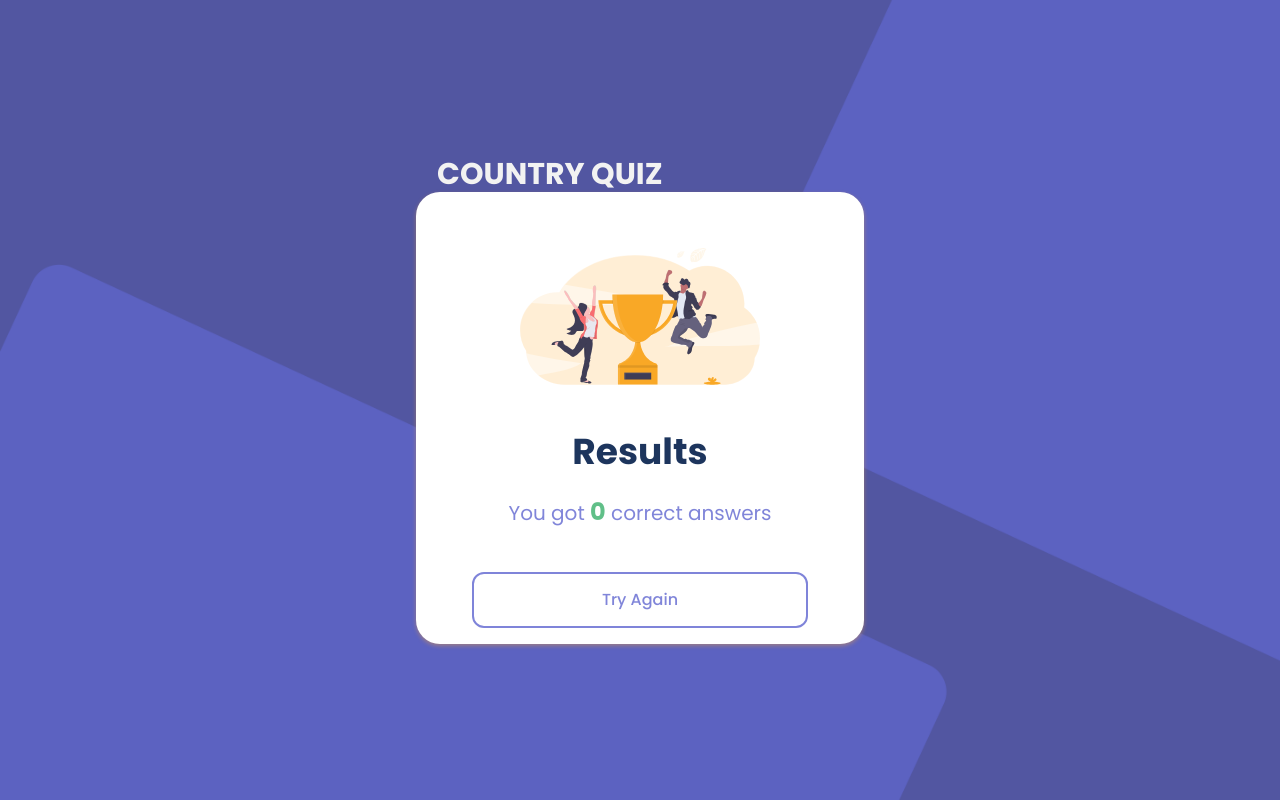
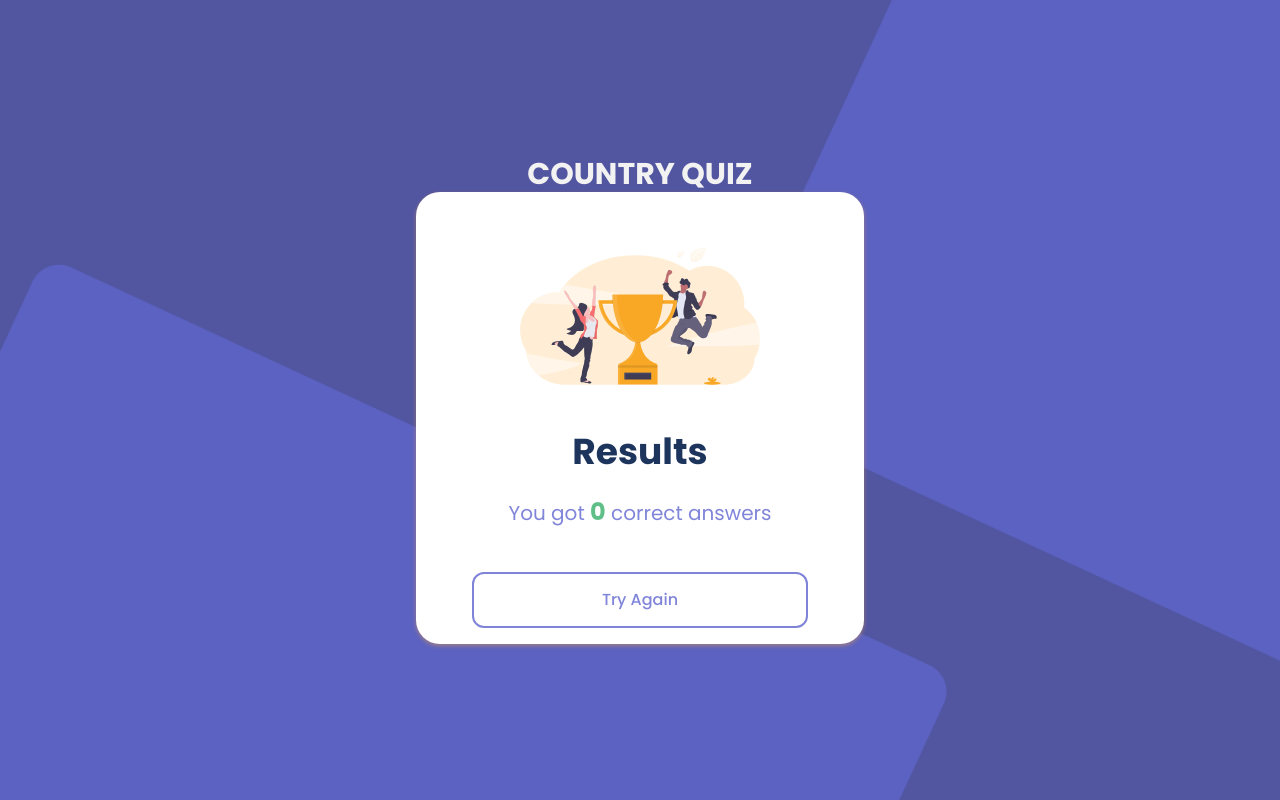
Before and after one commit to Luc0903/Countries-Quiz-, a React (Vite) app: page /results in a window 1280 px wide. Built offline with nearby package versions, Linux system fonts and the light colour scheme; no server answers.

Commit message:
:lipstick: Changing the position of the title

```diff
--- a/src/pages/FinalResult.jsx
+++ b/src/pages/FinalResult.jsx
@@ -10,7 +10,7 @@ const FinalResult = () => {
 
   return (
     <div className=' h-screen w-screen flex flex-col justify-center items-center'>
-      <p className=' text-quiz-title font-bold text-3xl countryQuizAlignment'>COUNTRY QUIZ</p>
+      <p className=' text-quiz-title font-bold text-3xl'>COUNTRY QUIZ</p>
       <div className=' bg-white w-full max-w-md flex flex-col items-center rounded-3xl shadow-main-shadow'>
         <figure className=' w-60 h-32 my-14'>
           <img className=' w-full object-cover' src={WinnersImage} alt='Winners' />
```
